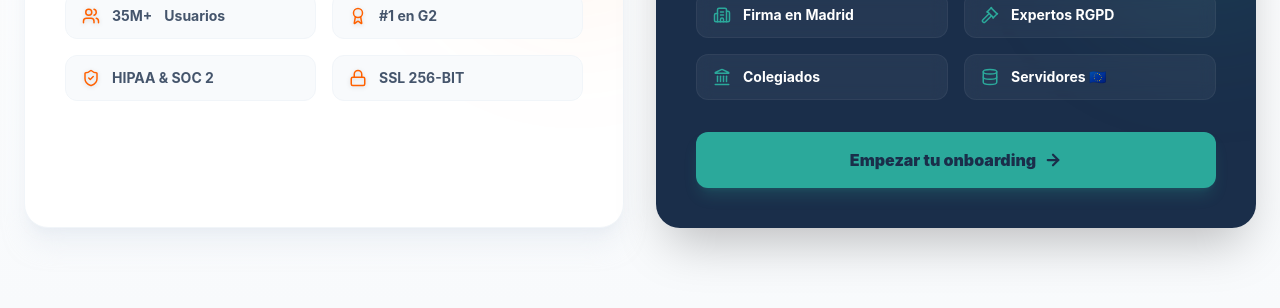
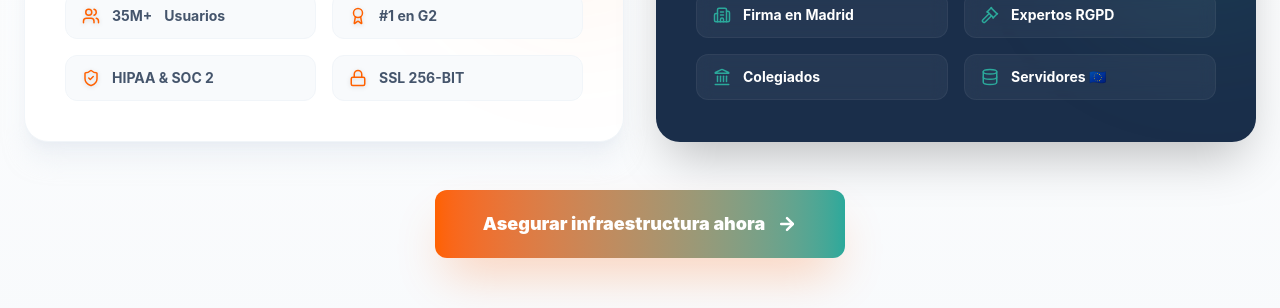
Before and after one commit to Ram-glitch03/medla-landing-page, a React (Vite) app: page / in a window 1280 px wide. Shown: the part 1400-1708 px from the top of the page. Built offline with nearby package versions, Linux system fonts and the light colour scheme.

Commit message:
style: move CTA button out of the MEDLA card to the general Trustbar section

```diff
--- a/src/App.tsx
+++ b/src/App.tsx
@@ -370,12 +370,20 @@ const TrustBar = () => {
                 </div>
               ))}
             </div>
-
-            <a href="#registro" className="mt-8 flex items-center justify-center gap-2 w-full py-4 rounded-xl bg-teal-medla text-navy-medla font-black hover:scale-[1.02] active:scale-95 transition-all shadow-lg shadow-teal-medla/20 relative z-10">
-              Empezar tu onboarding <ArrowRight size={18} className="stroke-[3px]" />
-            </a>
           </motion.div>
         </div>
+
+        <motion.div
+          initial={{ opacity: 0, y: 30 }}
+          whileInView={{ opacity: 1, y: 0 }}
+          viewport={{ once: true }}
+          transition={{ duration: 0.5, delay: 0.4 }}
+          className="mt-12 flex justify-center"
+        >
+          <a href="#registro" className="inline-flex items-center justify-center gap-3 px-12 py-5 rounded-xl bg-gradient-to-r from-primary-container to-teal-medla text-white font-black text-lg hover:scale-105 active:scale-95 transition-all shadow-2xl shadow-primary-container/30 relative z-10">
+            Asegurar infraestructura ahora <ArrowRight size={20} className="stroke-[3px]" />
+          </a>
+        </motion.div>
       </div>
     </section>
   );
```
